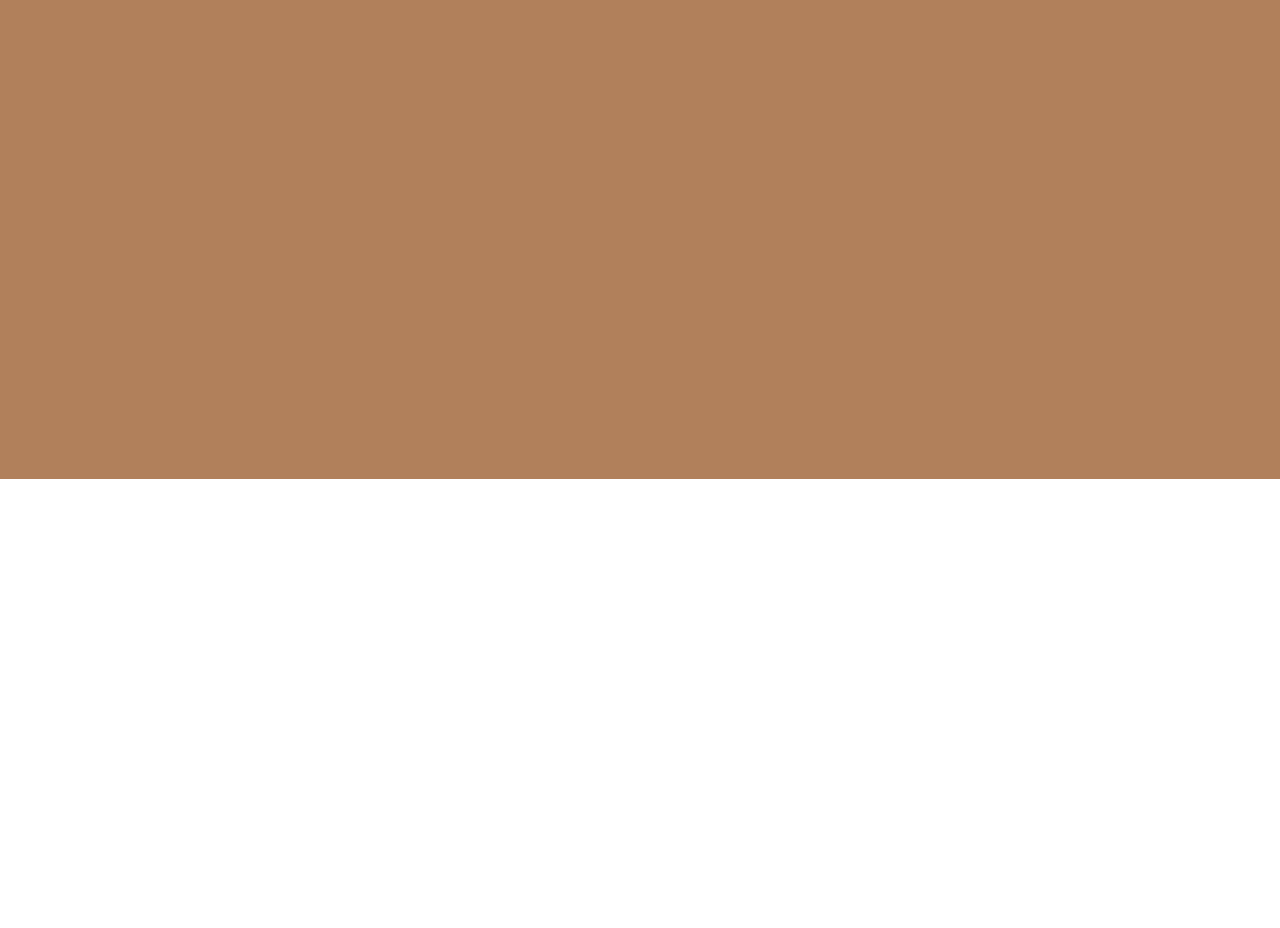
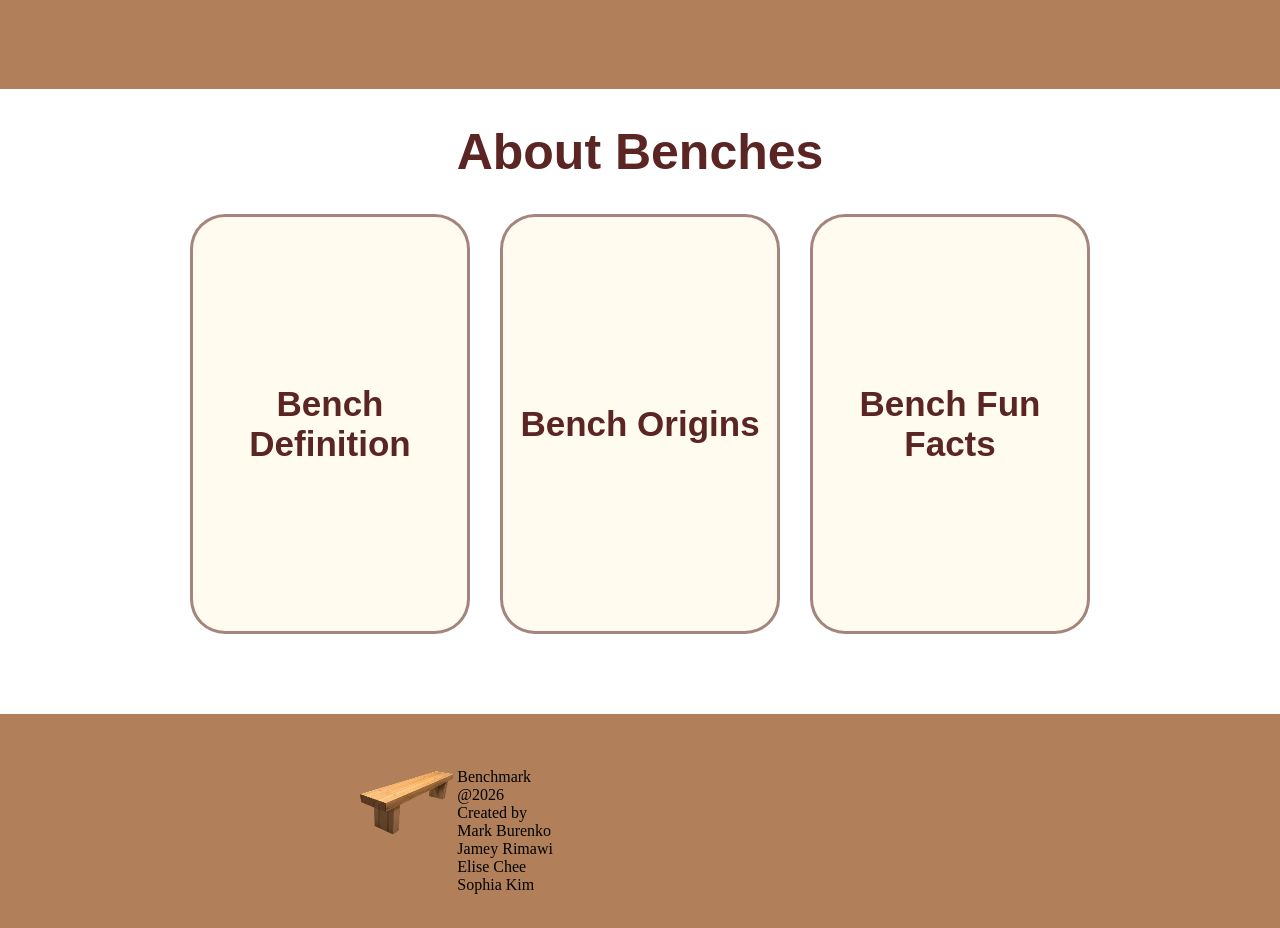
Before and after one commit to InitiallyJuniorr/YelpForBenches, a React app in the folder frontend/: page /home in a window 1280 px wide. Shown: the part 1160-2088 px from the top of the page. Before the commit the page ends 1639 px from the top, so only its background shows below. Built offline with nearby package versions, Linux system fonts and the light colour scheme; no server answers; the HTML template or start-up script is replaced by a standard one.

Commit message:
Home Page Update
Added motion module + home page card component

```diff
--- a/frontend/package.json
+++ b/frontend/package.json
@@ -12,6 +12,7 @@
   "dependencies": {
     "jsonwebtoken": "^9.0.3",
     "jwt-decode": "^4.0.0",
+    "motion": "^12.40.0",
     "react": "^19.2.5",
     "react-dom": "^19.2.5",
     "react-leaflet": "^5.0.0",
--- /dev/null
+++ b/frontend/src/Components/card.jsx
@@ -0,0 +1,59 @@
+import { motion } from "motion/react";
+import React from "react";
+import './components.css'
+import {useState} from 'react'
+
+// PLACEHOLDER
+import toby from '../assets/toby.png';
+
+
+export default function Card({
+    Name,
+    stiffness = 200,
+    damping = 15,
+    outline = '#3D77BF',
+    info = 'NULL',
+
+
+})
+{
+    const [flipped, setFlipped] = useState(false);
+
+
+
+    return(
+        <motion.button
+            className = "card"
+            animate={{ rotateY: flipped ? 180 : 0 }}
+            whileHover={{
+                scale: 1.05, y: -2,
+                outlineWidth: "4px",
+                outlineStyle: "solid",
+                outlineColor: outline,
+                outlineOffset: "0px"
+            }}
+            whileTap={{ y: 1}}
+            transition={{type: "spring", stiffness, damping, ease: "easeInOut"}}
+            onClick={() => setFlipped(!flipped)}
+        >
+
+        {/* front side of the card is here */}
+            {!flipped &&(
+                <div style={{display: 'grid', justifyContent: 'center', alignContent: 'center'}}>
+                    <h1 style={{fontSize: '35px'}}>{Name}</h1>
+
+                </div>
+            )
+            }
+
+        {/* card is flipped here */}
+        {flipped &&(
+        <div style={{transform: 'rotateY(180deg)'}}>
+            <p>{info}</p>
+
+        </div>
+        )
+        }
+        </motion.button>
+    )
+}
--- a/frontend/src/Components/components.css
+++ b/frontend/src/Components/components.css
@@ -97,7 +97,7 @@ navbar .title{
 {
     display: flex;
     width: 100%px;
-    height: 170px;
+    height: 150px;
     padding: 54px 327px 54px 356px;
     flex-direction: column;
     align-items: flex-start;
@@ -105,6 +105,19 @@ navbar .title{
     background: #B1805B;
 
 }
+.homedividertwo
+{
+    display: flex;
+    width: 100%px;
+    height: 80px;
+    padding: 54px 327px 54px 356px;
+    flex-direction: column;
+    align-items: flex-start;
+    gap: 10px;
+    background: #B1805B;
+
+}
+
 
 .bottomtab
 {
@@ -334,3 +347,22 @@ h1{
     font-weight: 700;
     line-height: normal;
 }
+.card
+{
+  width: 280px;
+  height: 420px;
+  flex-shrink: 0;
+  background: #FFFCEF;
+  border: 2px solid var(--gah, rgba(90, 37, 34, 0.55));
+  border-radius: 35px;
+  border-width: 3px;
+
+  cursor: pointer;
+  outline: none;
+
+
+  display: flex;
+  align-items: center;
+  justify-content: center;
+
+}
--- a/frontend/src/Pages/Home.jsx
+++ b/frontend/src/Pages/Home.jsx
@@ -2,6 +2,9 @@ import React from "react"
 import '../Components/components.css'
 import { NavBar } from '../Components/Navbar.jsx'
 import gang from '../assets/gang.png'
+import bench from '../assets/bench.png'
+import { motion } from 'motion/react'
+import Card from '../Components/card.jsx'
 
 
 export function Home()
@@ -10,31 +13,61 @@ export function Home()
     <>
         <NavBar/>
         <div style={{paddingTop: '161px', display: 'grid', justifyContent: 'center', textAlign: 'right'}}/>
-            {/* adds padding */}
-            {/* <div style={{paddingTop: '435px'}}/> */}
-            {/* <h2 style={{textAlign: 'center'}}>FYI This is Home</h2> */}
-            <h1>Find your next Benchmark</h1>
-            <img src={gang} alt="" style={{height: '53%', width: '53%', margin: '0', padding: '0'}}/>
 
-            {/* placehodler text to test navbar's fixed position
-            <p1 style={{fontSize:'50px'}}>Lorem ipsum dolor sit amet consectetur adipisicing elit. Quas velit, laudantium corrupti magni eaque assumenda, vero, pariatur maxime dignissimos qui possimus accusantium. Quasi doloribus ipsa ratione maiores maxime cumque aut!</p1>
 
-            {/* <RevButton>Make a Review</RevButton> */}
+            <motion.div
+                initial={{opacity:0,  y:  -40}}
+                animate={{opacity:1, y: 0}}
+                transition={{duration: 0.5, ease: 'easeInOut' }}
 
-            <div className="homedivider"/>
-            {/* <p1>Work in Progress</p1> */}
 
-            {/* placehodler text to test navbar's fixed position */}
-            {/* <p1 style={{fontSize:'50px'}}>Lorem ipsum dolor sit amet consectetur adipisicing elit. Quas velit, laudantium corrupti magni eaque assumenda, vero, pariatur maxime dignissimos qui possimus accusantium. Quasi doloribus ipsa ratione maiores maxime cumque aut!</p1>
-            <p1 style={{fontSize:'50px'}}>Lorem ipsum dolor sit amet consectetur adipisicing elit. Quas velit, laudantium corrupti magni eaque assumenda, vero, pariatur maxime dignissimos qui possimus accusantium. Quasi doloribus ipsa ratione maiores maxime cumque aut!</p1>
-            <p1 style={{fontSize:'50px'}}>Lorem ipsum dolor sit amet consectetur adipisicing elit. Quas velit, laudantium corrupti magni eaque assumenda, vero, pariatur maxime dignissimos qui possimus accusantium. Quasi doloribus ipsa ratione maiores maxime cumque aut!</p1>
-            <p1 style={{fontSize:'50px'}}>Lorem ipsum dolor sit amet consectetur adipisicing elit. Quas velit, laudantium corrupti magni eaque assumenda, vero, pariatur maxime dignissimos qui possimus accusantium. Quasi doloribus ipsa ratione maiores maxime cumque aut!</p1>
-            <p1 style={{fontSize:'50px'}}>Lorem ipsum dolor sit amet consectetur adipisicing elit. Quas velit, laudantium corrupti magni eaque assumenda, vero, pariatur maxime dignissimos qui possimus accusantium. Quasi doloribus ipsa ratione maiores maxime cumque aut!</p1>
-            <p1 style={{fontSize:'50px'}}>Lorem ipsum dolor sit amet consectetur adipisicing elit. Quas velit, laudantium corrupti magni eaque assumenda, vero, pariatur maxime dignissimos qui possimus accusantium. Quasi doloribus ipsa ratione maiores maxime cumque aut!</p1>
-            <p1 style={{fontSize:'50px'}}>Lorem ipsum dolor sit amet consectetur adipisicing elit. Quas velit, laudantium corrupti magni eaque assumenda, vero, pariatur maxime dignissimos qui possimus accusantium. Quasi doloribus ipsa ratione maiores maxime cumque aut!</p1>
-            */}
+            >
+                <h1>Find your next Benchmark</h1>
+            </motion.div>
+            <motion.div
+              initial={{opacity:0,  y:  40}}
+              animate={{opacity:1, y: 0}}
+              transition={{duration: 0.5, ease: 'easeInOut' }}
 
-            <div className="bottomtab"/>
+            >
+                <img src={gang} alt="" style={{height: '53%', width: '53%', margin: '0', padding: '0'}}/>
+
+            </motion.div>
+            <div className="homedividertwo"/>
+            <h1>About Benches</h1>
+            <div style={{alignItems: 'center', display: 'flex', justifyContent: 'center', gap: '30px'}}>
+                <Card Name="Bench Definition" info="A bench is a long seat designed for multiple people to sit on at once. It is typically made of wood, metal, or stone and can be with or without a backrest. (Oxford English Dictionary)">
+
+                </Card>
+                <Card Name="Bench Origins" info="The bench dates back to antiquity, with early roots in ancient civilizations like Rome and the Frankish Empire. Originally serving as communal seating, sleeping, and dining surfaces, it predates the single-occupancy chair, which was historically reserved for society's elite. Benches were never invented by a single person; rather, they evolved naturally from the earliest human needs. As one of the oldest forms of furniture, simple stone and wooden benches have been used by civilizations since around 3000 BCE in Ancient Egypt and Greece."/>
+                <Card Name="Bench Fun Facts" info="In Geneva Switzerland, you can find a 120m long bench along Promenade de la Treille. Arguably noted as the world's longest bench, it is a popular tourist attraction."/>
+            </div>
+            <div style={{padding: "40px"}}/>
+            <div className="homedivider" style={{alignContent: 'left', alignItems: 'left'}}>
+                <div style={{display: 'flex'}}>
+                <img src={bench} alt="" style={{height: '53%', width: '53%', margin: '0', padding: '0', alignItems:'center'}}/>
+                <div>
+                    <p1>Benchmark @2026</p1>
+                    <br/>
+                    <p1>Created by</p1>
+                    <br/>
+                    <p1>Mark Burenko</p1>
+                    <br/>
+                    <p1>Jamey Rimawi</p1>
+                    <br/>
+                    <p1>Elise Chee</p1>
+                    <br/>
+                    <p1>Sophia Kim</p1>
+                </div>
+
+                </div>
+            </div>
+
+
     </>
     )
 }
+/*
+In Geneva Switzerland, you can find a 120m long bench along Promenade de la Treille. Arguably noted as the world's longest bench, it is a popular tourist attraction.
+
+*/
--- a/frontend/src/Pages/jamey.jsx
+++ b/frontend/src/Pages/jamey.jsx
@@ -24,10 +24,7 @@ export default function Jamey() {
     const [showForgot, setShowForgot] = useState(false);
     const [forgotEmail, setForgotEmail] = useState("");
     const [forgotMsg, setForgotMsg] = useState("");
-
-    const toggleLogin = () => {
-        setIsLogin(!isLogin);
-    };
+    const [kkSlider, isKKSlider] = useState(true);
 
     const handleEChange = (e) => {
         const value = e.target.value;
@@ -127,7 +124,7 @@ export default function Jamey() {
     }
 
 
-    const [kkSlider, isKKSlider] = useState(true);
+
 
     const toggleKKLogIn = () => {
         isKKSlider(!kkSlider);
--- a/frontend/src/main.jsx
+++ b/frontend/src/main.jsx
@@ -16,11 +16,11 @@ createRoot(document.getElementById('root')).render(
   <StrictMode>
     <BrowserRouter>
       <Routes>
-        <Route path="/" element={<Login />} />
+        <Route path="/" element={<Jamey />} />
         <Route path="/app" element={<App />} />
         <Route path="/home" element={<Home />} />
         <Route path="/profile" element={<Profile />} />
-        <Route path="/foo" element={<Jamey />} />
+        <Route path="/foo" element={<Login />} />
         <Route path="/reset-password" element={<ResetPassword/>} />
         <Route path="/signup" element={<SignUp />} />
         <Route path="/loggingin" element={<LoggedIn />} />
```
Also changed, not shown: frontend/src/assets/bench.png (added), 1 other file (tests, documents, lock files or other folders).
